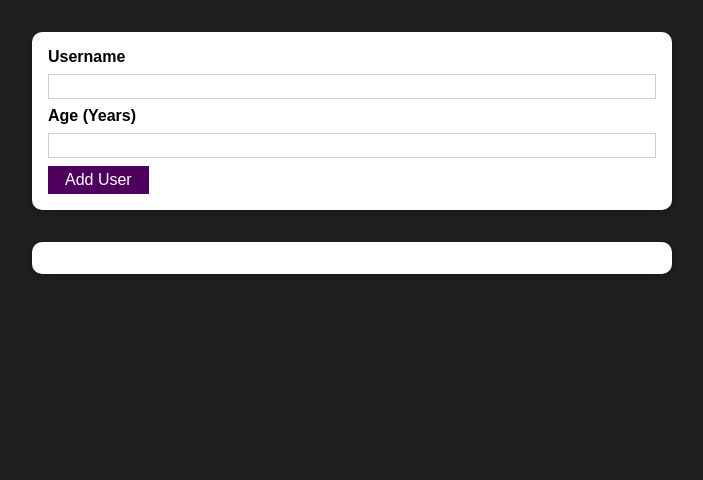
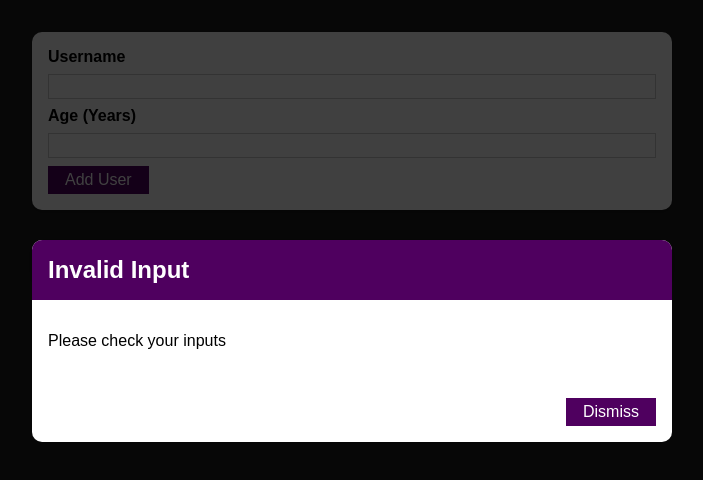
Before and after one commit to TTRIFIC/practice-project-1, a React (Create React App) app: page / in a window 1280 px wide. Shown: the top 480 px of the page, without its empty margins (288-991 px from the left). Built offline with nearby package versions, Linux system fonts and the light colour scheme.

Commit message:
added error modal

```diff
--- a/src/App.js
+++ b/src/App.js
@@ -1,12 +1,29 @@
-import React from "react";
+import React, { useState } from "react";
 import AddUser from "./components/Users/AddUser";
 import UsersList from "./components/Users/UsersList";
 
 function App() {
+  const [usersList, setUsersList] = useState([]);
+
+  /* By passing a function to setUsersList, we are taking the previous version
+     of the users array (prevUsersList) and creating a new array.
+     To create a new array, you have the first element being the previous version of
+     the array, with the spread operator, and then the second element has the new
+     JSX props passed through.
+  */
+  const addUserHandler = (userName, userAge) => {
+    setUsersList((prevUsersList) => {
+      return [
+        ...prevUsersList,
+        { name: userName, age: userAge, id: Math.random().toString() },
+      ];
+    });
+  };
+
   return (
     <div>
-      <AddUser />
-      <UsersList users={[]} />
+      <AddUser onAddUser={addUserHandler} />
+      <UsersList users={usersList} />
     </div>
   );
 }
--- /dev/null
+++ b/src/components/UI/ErrorModal.js
@@ -0,0 +1,26 @@
+import React from "react";
+import Card from "./Card";
+import Button from "./Button";
+
+import classes from "./ErrorModal.module.css";
+
+const ErrorModal = (props) => {
+  return (
+    <div>
+      <div className={classes.backdrop} />
+      <Card className={classes.modal}>
+        <header className={classes.header}>
+          <h2>{props.title}</h2>
+        </header>
+        <div className={classes.content}>
+          <p>{props.message}</p>
+        </div>
+        <footer className={classes.actions}>
+          <Button>Dismiss</Button>
+        </footer>
+      </Card>
+    </div>
+  );
+};
+
+export default ErrorModal;
--- /dev/null
+++ b/src/components/UI/ErrorModal.module.css
@@ -0,0 +1,45 @@
+.backdrop {
+    position: fixed;
+    top: 0;
+    left: 0;
+    width: 100%;
+    height: 100vh;
+    z-index: 10;
+    background: rgba(0, 0, 0, 0.75);
+  }
+
+  .modal {
+    position: fixed;
+    top: 30vh;
+    left: 10%;
+    width: 80%;
+    z-index: 100;
+    overflow: hidden;
+  }
+
+  .header {
+    background: #4f005f;
+    padding: 1rem;
+  }
+
+  .header h2 {
+    margin: 0;
+    color: white;
+  }
+
+  .content {
+    padding: 1rem;
+  }
+
+  .actions {
+    padding: 1rem;
+    display: flex;
+    justify-content: flex-end;
+  }
+
+  @media (min-width: 768px) {
+    .modal {
+      left: calc(50% - 20rem);
+      width: 40rem;
+    }
+  }
--- a/src/components/Users/AddUser.js
+++ b/src/components/Users/AddUser.js
@@ -1,6 +1,7 @@
 import React, { useState } from "react";
 import Card from "../UI/Card";
 import Button from "../UI/Button";
+import ErrorModal from "../UI/ErrorModal";
 
 import classes from "./AddUser.module.css";
 
@@ -21,6 +22,9 @@ const AddUser = (props) => {
       return;
     }
 
+    // Runs the addUserHandler function found in the App.js file, passing in the
+    // inputs from the user
+    props.onAddUser(enteredUsername, enteredAge);
     // Resetting input fields
     setEnteredUsername("");
     setEnteredAge("");
@@ -36,6 +40,8 @@ const AddUser = (props) => {
 
   // Value props required for being able to reset input fields.
   return (
+    <div>
+      <ErrorModal title="Invalid Input" message="Please check your inputs" />
       <Card className={classes.input}>
         <form onSubmit={addUserHandler}>
           <label htmlFor="username">Username</label>
@@ -55,6 +61,7 @@ const AddUser = (props) => {
           <Button type="submit">Add User</Button>
         </form>
       </Card>
+    </div>
   );
 };
 
--- a/src/components/Users/UsersList.js
+++ b/src/components/Users/UsersList.js
@@ -11,7 +11,7 @@ const UsersList = (props) => {
     <Card className={classes.users}>
       <ul>
         {props.users.map((user) => (
-          <li>
+          <li id={user.id}>
             {user.name} ({user.age}years old)
           </li>
         ))}
```
Lines whose indentation alone changed are shown as unchanged.
